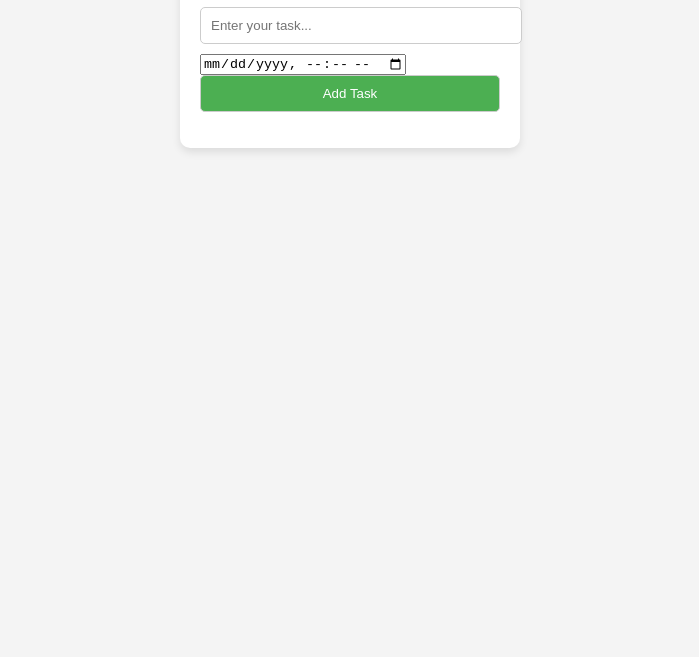
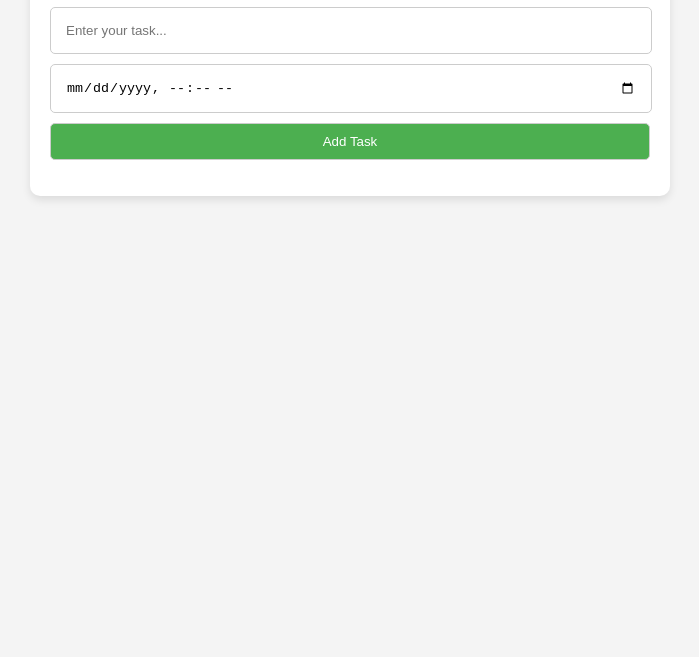
Before and after one commit to Adik1001/todolist, a plain HTML site: page index.html in a window 1280 px wide. Shown: the part 143-800 px from the top of the page, without its empty margins (290-989 px from the left). Drawn offline with Linux system fonts and the light colour scheme.

Commit message:
Update styles.css

```diff
--- a/styles.css
+++ b/styles.css
@@ -1,12 +1,14 @@
 body {
-    font-family: Arial, sans-serif;
+  font-family: "Times New Roman", Times, serif;  /* Changed to Times New Roman */
   background-color: #f4f4f4;
   margin: 0;
   padding: 0;
+  transition: background-color 1s ease;
 }
 
 .todo-container {
-    width: 300px;
+  width: 80%;
+  max-width: 600px;
   margin: 50px auto;
   padding: 20px;
   background-color: white;
@@ -18,9 +20,9 @@ body {
   text-align: center;
 }
 
-  #new-task {
-    width: 100%;
-    padding: 10px;
+#new-task, #task-time {
+  width: 95%;
+  padding: 15px;
   margin-bottom: 10px;
   border: 1px solid #ccc;
   border-radius: 5px;
@@ -30,9 +32,14 @@ body {
   width: 100%;
   padding: 10px;
   border: 1px solid #ccc;
-    background-color: #4CAF52;
+  background-color: #4CAF50;
   color: white;
   border-radius: 5px;
+  cursor: pointer;
+}
+
+#add-task:hover {
+  background-color: #45a049;
 }
 
 #task-list {
@@ -46,9 +53,43 @@ body {
   padding: 10px;
   margin-bottom: 10px;
   border-bottom: 1px solid #ddd;
+  transition: background-color 0.5s ease;
+}
+
+.task-text {
+  flex: 2;
+  margin-right: 10px;
+}
+
+.task-time {
+  flex: 1;
+  text-align: center;  /* Centers the time of the task */
+  margin-right: 10px;  /* Adds some space to the right of the time */
+}
+
+button {
+  background-color: #f44336;
+  color: white;
+  padding: 5px 10px;
+  border: none;
+  border-radius: 5px;
+  cursor: pointer;
+  margin-right: 10px; /* Adds space between the Finish and Delete buttons */
+}
+
+button:hover {
+  background-color: #e41c1c;
 }
 
 .completed {
   text-decoration: line-through;
   color: #888;
 }
+
+.green-bg {
+  background-color: #28a745;
+}
+
+.red-bg {
+  background-color: #dc3545;
+}
```
Lines whose indentation alone changed are shown as unchanged.
